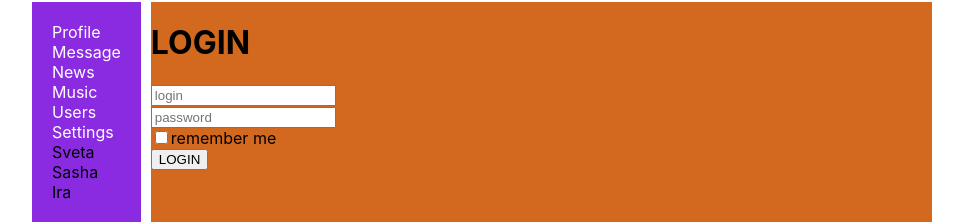
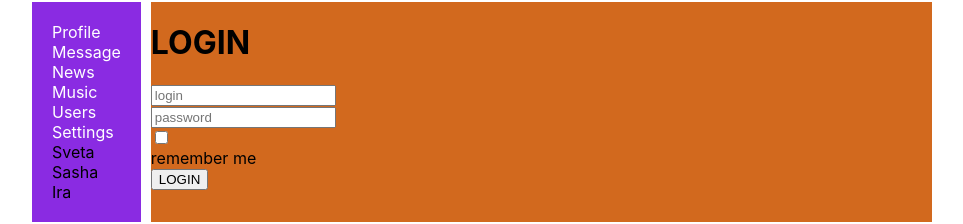
Before and after one commit to AlexKoktysh/react-01, a React (Create React App) app: page /login in a window 1280 px wide. Shown: the part 68-292 px from the top of the page, without its empty margins (158-1121 px from the left). Built offline with nearby package versions, Linux system fonts and the light colour scheme; no server answers.

Commit message:
refactoring FormControl

```diff
--- a/src/components/Common/FormControl/FormControl.js
+++ b/src/components/Common/FormControl/FormControl.js
@@ -1,17 +1,31 @@
 import React from 'react';
 import styles from './FormControl.module.css'
 
-export const Textarea = ({input, meta, ...props}) => {
-
-const hasError = meta.touched && meta.error
-
+const FormControl = ({input, meta, child, ...props}) => {
+    const hasError = meta.touched && meta.error
+    debugger
     return (
         <div className={hasError ? styles.error : ''}>
-            {/* <div className={hasError ? styles.form : ''} > */}
             <div>
-                <textarea {...input} {...props} />
+                {props.children}
             </div>
             {hasError && <span>{meta.error}</span>}
         </div>
     )
 }
+
+
+export const Textarea = (props) => {
+    const {input, meta, child, ...restprops} = props
+    return (
+        <FormControl {...props}><textarea {...input} {...restprops} /></FormControl>
+    )
+}
+
+export const Input = (props) => {
+    const {input, meta, child, ...restprops} = props
+    debugger
+    return (
+        <FormControl {...props}><input {...input} {...restprops} /></FormControl>
+    )
+}
--- a/src/components/Login/Login.jsx
+++ b/src/components/Login/Login.jsx
@@ -1,17 +1,19 @@
 import React from 'react';
 import { Field, reduxForm } from 'redux-form';
+import { required } from '../../utils/validatros/validators';
+import { Input } from '../Common/FormControl/FormControl';
 
 const LoginForm = (props) => {
     return (
         <form onSubmit={props.handleSubmit} >
             <div>
-                <Field placeholder={'login'} name={'login'} component={'input'} />
+                <Field validate={[required]} placeholder={'login'} name={'login'} component={Input} />
             </div>
             <div>
-                <Field placeholder={'password'} name={'password'} component={'input'} />
+                <Field validate={[required]} placeholder={'password'} name={'password'} component={Input} />
             </div>
             <div>
-                <Field type={'checkbox'} name={'rememberMe'} component={'input'} />remember me
+                <Field type={'checkbox'} name={'rememberMe'} component={Input} />remember me
             </div>
             <div>
                 <button>LOGIN</button>
```
